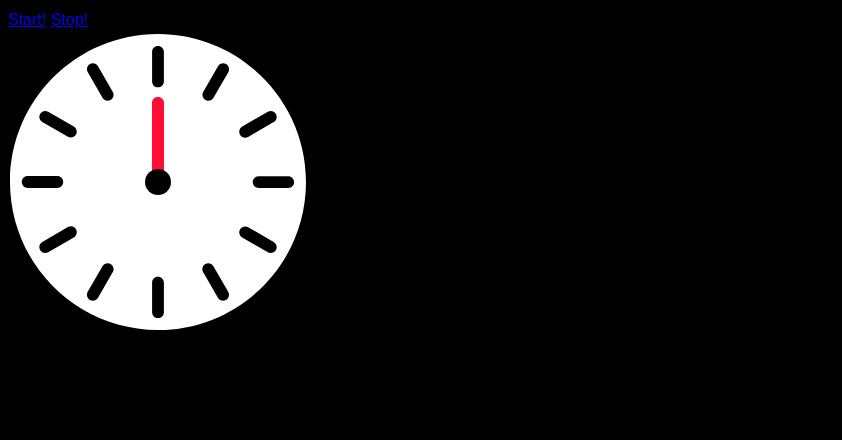
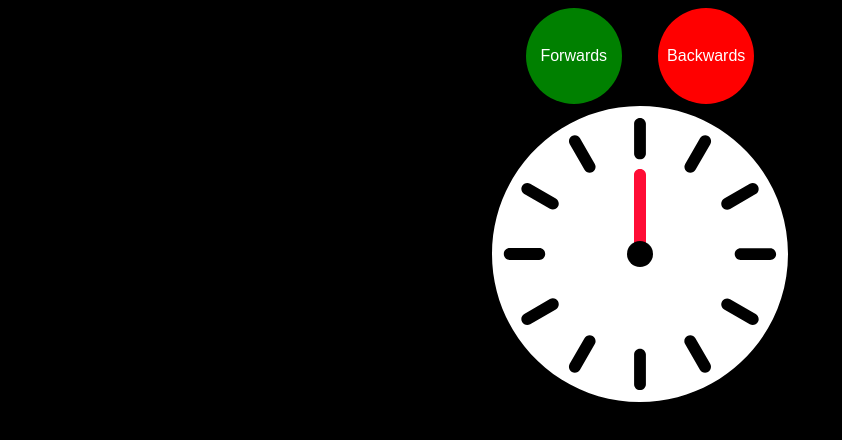
Before and after one commit to shaayaanjameel/dsn1676-assignment-2, a plain HTML site: page index.html in a window 1280 px wide. Shown: the whole page, without its empty margins (0-842 px from the left). Drawn offline with Linux system fonts and the light colour scheme.

Commit message:
animated buttons

```diff
--- a/css/main.css
+++ b/css/main.css
@@ -22,12 +22,54 @@ html {
   box-sizing: inherit;
 }
 
+body {
+    text-align: center;
+}
+
+a {
+    text-decoration: none;
+    color: #fff;
+}
+
+.forward {
+    background-color: green;
+    border-radius: 50%;
+    text-align: center;
+    display: inline-block;
+    width: 6em;
+    line-height: 6em;
+    transition: all .4s linear;
+    margin: 0 1em;
+}
+
+.forward:hover {
+    background-color: #fff;
+    color: #000;
+}
+
+.backward {
+    background-color: red;
+    border-radius: 50%;
+    text-align: center;
+    display: inline-block;
+    width: 6em;
+    line-height: 6em;
+    transition: all .4s linear;
+    margin: 0 1em;
+}
+
+.backward:hover {
+    background-color: #fff;
+    color: #000;
+}
+
 .clock-face {
     height: 300px;
     width: 300px;
     background: url("../images/clock-face.svg") repeat left center;
     background-repeat: no-repeat;
     position: relative;
+    margin: 0 auto;
 }
 
 .hand {
--- a/index.html
+++ b/index.html
@@ -8,8 +8,8 @@
 </head>
 <body>
 
-<a href="#clock-face">Start!</a>
-<a href="#">Stop!</a>
+    <a href="#clock-face" class="forward">Forwards</a>
+    <a href="#" class="backward">Backwards</a>
 
 <main class="main">
   <div class="clock-face" id="clock-face">
```
